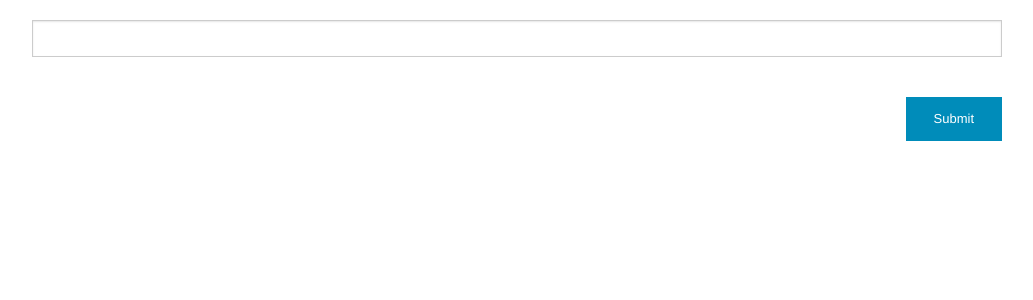
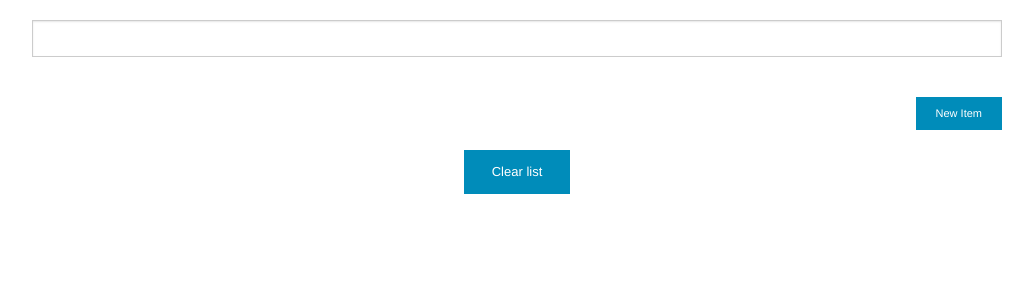
Before and after one commit to wmill/SharedShopingList, a Django app: page / in a window 1280 px wide. Shown: the part 45-345 px from the top of the page, without its empty margins (123-1156 px from the left). Run offline with Django 3.2, Linux system fonts and the light colour scheme; the visitor is signed in with stand-in values (Sample User, id 1); data that the repository does not hold is empty.

Commit message:
Clear list button

```diff
--- a/shoppinglist/templates/index.html
+++ b/shoppinglist/templates/index.html
@@ -58,7 +58,17 @@
         <form name='new-item' method='POST' action='create'>
           {% csrf_token %}
           <input type='text' name='item_name'><br>
-          <input type='submit' name='submit' value='Submit' class='small button' />
+          <input type='submit' name='submit' value='New Item' class='tiny button' />
+        </form>
+      </div>
+    </div>
+
+
+    <div class="row">
+      <div class="large-12 columns text-center">
+        <form name='new-item' method='POST' action='clear'>
+          {% csrf_token %}
+          <input type='submit' name='submit' value='Clear list' class='small button' />
         </form>
       </div>
     </div>
--- a/shoppinglist/urls.py
+++ b/shoppinglist/urls.py
@@ -8,5 +8,6 @@ urlpatterns = patterns('',
     url(r'^update$', views.update, name='update'),
     url(r'^logout$', views.logout_view, name='logout'),
     url(r'^accounts/login/?$', views.login_view, name='login'),
+    url(r'^clear$', views.clear, name='clear'),
 
 )
--- a/shoppinglist/views.py
+++ b/shoppinglist/views.py
@@ -49,6 +49,15 @@ def update(request):
   return redirect('index')
 
 
+@login_required
+def clear(request):
+  if request.method == "POST":
+
+    ShoppingItem.objects.all().delete()
+
+  return redirect('index')
+
+
 def logout_view(request):
   logout(request)
   return redirect('login')
```
